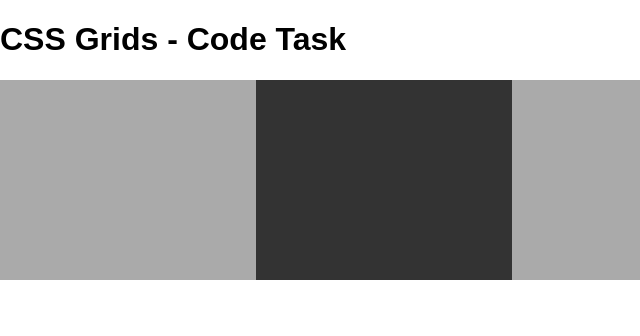
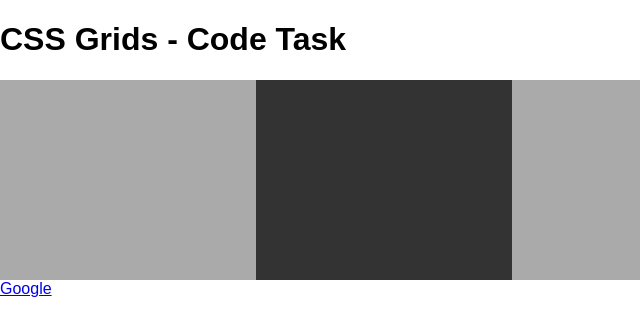
Before and after one commit to zahednejad203/lab3, a plain HTML site: page index.html in a window 1280 px wide. Shown: the full height of the page, 0-640 px from the left. Drawn offline with Linux system fonts and the light colour scheme.

Commit message:
Adding a new link
Adding a link to Google

```diff
--- a/index.html
+++ b/index.html
@@ -16,5 +16,6 @@
       <div class="block"></div>
       <div class="block"></div>
     </div>
+    <a href="google.com">Google</a>
   </body>
 </html>
```
